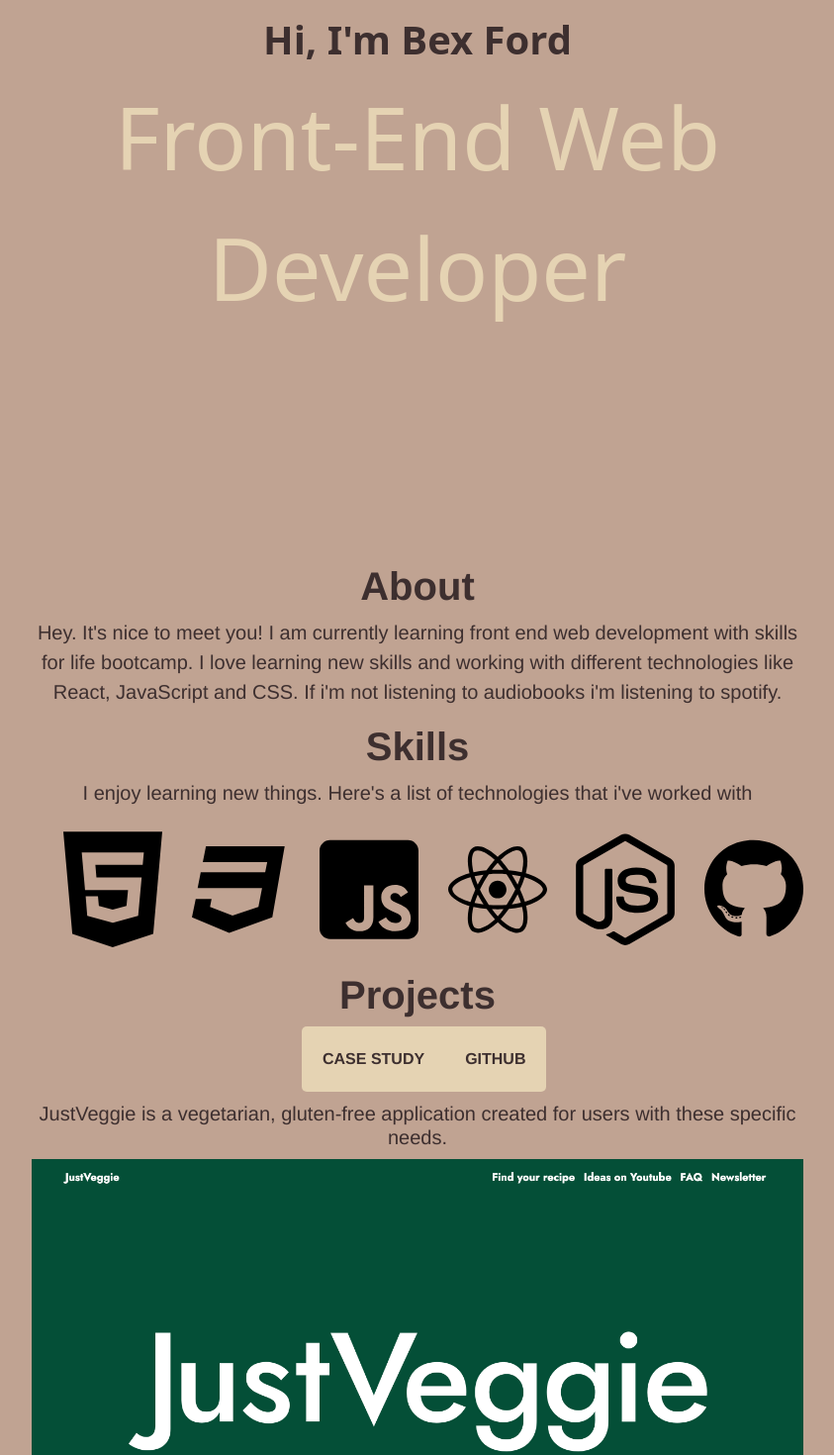
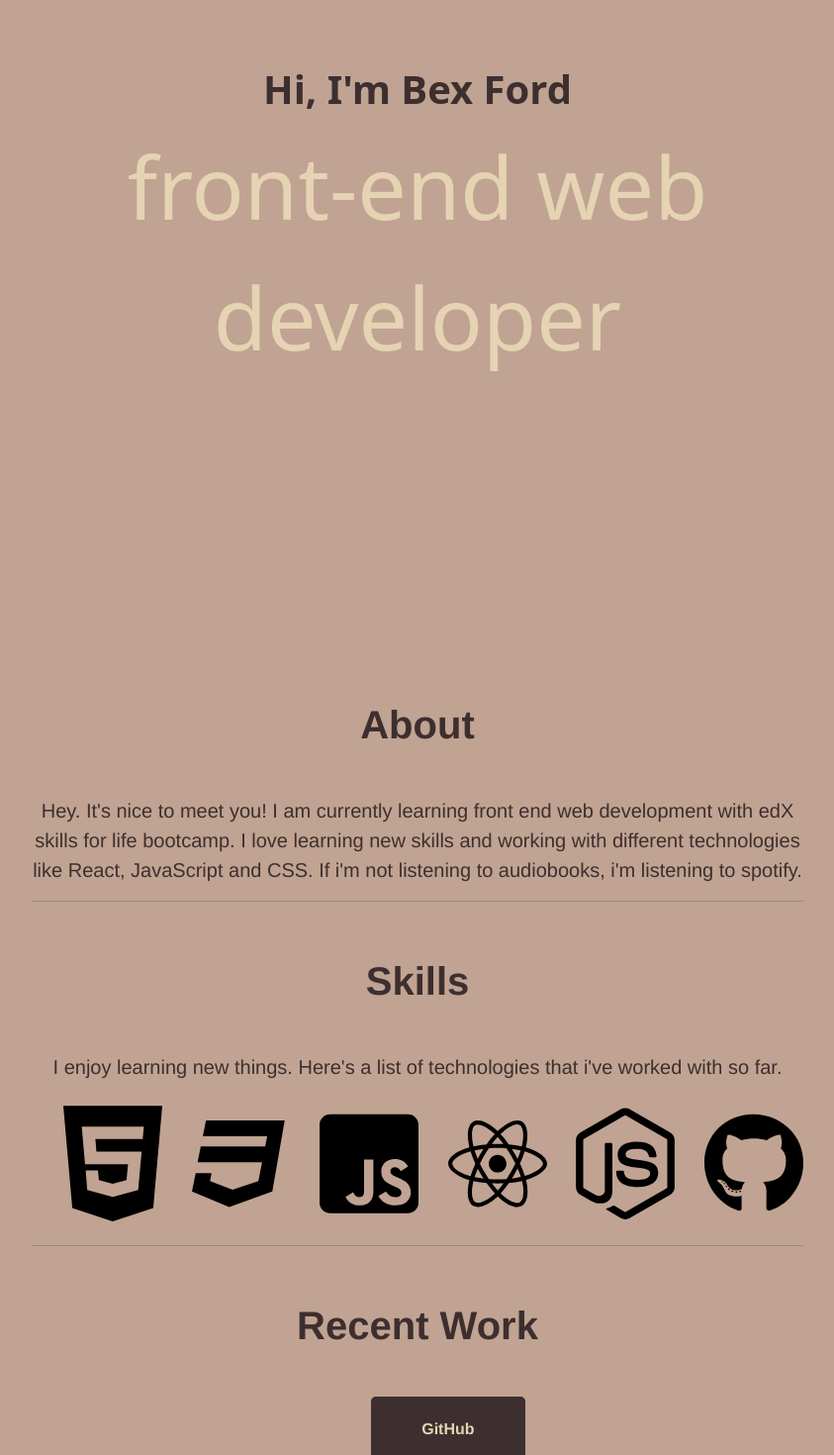
Before and after one commit to bex-ford/React-Portfolio, a React (Create React App) app: page / in a window 1280 px wide. Shown: the part 400-1870 px from the top of the page at 99% size, without its empty margins (218-1061 px from the left). Built offline with nearby package versions, Linux system fonts and the light colour scheme.

Commit message:
links to pages now working

```diff
--- a/src/App.css
+++ b/src/App.css
@@ -37,29 +37,38 @@
   }
 } */
 
+h2, h5 {
+  padding-top: 40px;
+  padding-bottom: 40px;
+}
+
 #navbarNav {
   justify-content: space-between;
   align-items: normal;
-}
+ }
 
 .card-deck .work-links {
-  background-color: #e5D3B3;
-  color: #3D2F2F;
+  background-color: #3D2F2F;
+  color: #e5D3B3;
   padding: 20px;
+  padding-right: 50px;
+  padding-left: 50px;
   border-radius: 5px;
   font-weight: bold;
+
 }
 
 .card-deck .work-links:hover {
-  background-color: #f5e7cf;
+  background-color: #e5D3B3;
 }
 
 .card-deck .btn-group {
-  margin-left: 35%;
+  margin-left: 44%;
+  background-color: #3D2F2F;
 }
 
 .card-deck .card-title {
-  margin-top: 10px;
+  margin-top: 20px;
   margin-bottom: 10px;
 }
 
@@ -70,3 +79,13 @@
 .skills-images svg {
   max-width: 100px;
 }
+
+.custom-card-img {
+  padding-bottom: 20px;
+}
+
+@media screen and (max-width:768px) {
+  nav {
+    flex: 0 0 100%;
+  }
+}
--- a/src/components/About.js
+++ b/src/components/About.js
@@ -15,10 +15,11 @@ function About() {
       <div>
         <p style={{ fontSize: "20px", textAlign: "center" }}>
           Hey. It's nice to meet you! I am currently learning front end web
-          development with skills for life bootcamp. I love learning new skills
+          development with edX skills for life bootcamp. I love learning new skills
           and working with different technologies like React, JavaScript and
-          CSS. If i'm not listening to audiobooks i'm listening to spotify.
+          CSS. If i'm not listening to audiobooks, i'm listening to spotify.
         </p>
+        <hr></hr>
       </div>
     </div>
   );
--- a/src/components/Home.js
+++ b/src/components/Home.js
@@ -3,11 +3,11 @@ import React from "react";
 const mystyle = {
   backgroundColor: "#C0A392",
   color: "#3D2F2F",
-  padding: "200px",
+  padding: "250px",
 };
 function Home() {
   return (
-    <div style={mystyle} className="d-flex flex-column p-3">
+    <div style={mystyle} className="d-flex flex-column p-3" id="home">
       <div style={mystyle}>
         <h1
           style={{
@@ -15,19 +15,24 @@ function Home() {
             fontSize: "2.5rem",
             paddingTop: "10px",
             fontWeight: "bold",
-            textAlign:"center"
+            textAlign: "center",
           }}
           className="display-4"
         >
           Hi, I'm Bex Ford
         </h1>
         <p
-          style={{ fontSize: "5.5rem", fontWeight: "3rem", color: "#e5D3B3", textAlign:"center"  }}
+          style={{
+            fontSize: "5.5rem",
+            fontWeight: "3rem",
+            color: "#e5D3B3",
+            textAlign: "center",
+          }}
           className="lead"
         >
-          Front-End Web Developer
+          front-end web developer
         </p>
-       </div>
+      </div>
     </div>
   );
 }
--- a/src/components/Navbar.js
+++ b/src/components/Navbar.js
@@ -27,35 +27,36 @@ function Navbar() {
       </button>
       <div style={mystyle} className="collapse navbar-collapse" id="navbarNav">
         <ul style={mystyle} className="navbar-nav">
+          <div>
             <img
               style={{ width: "120px", height: "130px", borderRadius: "50%" }}
               src={bf}
               alt="persons profile"
               className="custom-img"
             />
-
+          </div>
           <li className="nav-item">
-            <a style={mystyle} className="nav-link" href="/home">
+            <a style={mystyle} className="nav-link" href="#home">
               HOME <span className="sr-only"></span>
             </a>
           </li>
           <li className="nav-item">
-            <a style={mystyle} className="nav-link" href="about">
+            <a style={mystyle} className="nav-link" href="#about">
               ABOUT
             </a>
           </li>
           <li className="nav-item">
-            <a style={mystyle} className="nav-link" href="/skills">
+            <a style={mystyle} className="nav-link" href="#skills">
               SKILLS
             </a>
           </li>
           <li className="nav-item">
-            <a style={mystyle} className="nav-link" href="/work">
+            <a style={mystyle} className="nav-link" href="#work">
               WORK
             </a>
           </li>
           <li className="nav-item">
-            <a style={mystyle} className="nav-link" href="/contact">
+            <a style={mystyle} className="nav-link" href="#contact">
               CONTACT
             </a>
           </li>
@@ -63,7 +64,7 @@ function Navbar() {
             <a
               style={mystyle}
               className="nav-link"
-              href= {cv}
+              href={cv}
               target="_blank"
               rel="norefferer"
             >
@@ -71,6 +72,7 @@ function Navbar() {
             </a>
           </li>
         </ul>
+
         <div>
           <a
             style={{ mystyle, padding: "10px" }}
@@ -119,7 +121,6 @@ function Navbar() {
             </svg>
           </a>
         </div>
-
       </div>
     </nav>
   );
--- a/src/components/Skills.js
+++ b/src/components/Skills.js
@@ -10,11 +10,11 @@ const mystyle = {
 
 function Skills() {
   return (
-    <section style={mystyle} className="skills">
+    <section style={mystyle} className="skills"  id="skills">
       <h2 style={{ fontWeight: "bold", textAlign:"center", fontSize:"40px" }}>Skills</h2>
       <p style={{ fontSize: "20px", textAlign: "center" }}>
         I enjoy learning new things. Here's a list of technologies that i've
-        worked with
+        worked with so far.
       </p>
       <ul className="skills-images">
         <svg xmlns="http://www.w3.org/2000/svg" viewBox="0 0 384 512">
@@ -36,6 +36,7 @@ function Skills() {
           <path d="M165.9 397.4c0 2-2.3 3.6-5.2 3.6-3.3.3-5.6-1.3-5.6-3.6 0-2 2.3-3.6 5.2-3.6 3-.3 5.6 1.3 5.6 3.6zm-31.1-4.5c-.7 2 1.3 4.3 4.3 4.9 2.6 1 5.6 0 6.2-2s-1.3-4.3-4.3-5.2c-2.6-.7-5.5.3-6.2 2.3zm44.2-1.7c-2.9.7-4.9 2.6-4.6 4.9.3 2 2.9 3.3 5.9 2.6 2.9-.7 4.9-2.6 4.6-4.6-.3-1.9-3-3.2-5.9-2.9zM244.8 8C106.1 8 0 113.3 0 252c0 110.9 69.8 205.8 169.5 239.2 12.8 2.3 17.3-5.6 17.3-12.1 0-6.2-.3-40.4-.3-61.4 0 0-70 15-84.7-29.8 0 0-11.4-29.1-27.8-36.6 0 0-22.9-15.7 1.6-15.4 0 0 24.9 2 38.6 25.8 21.9 38.6 58.6 27.5 72.9 20.9 2.3-16 8.8-27.1 16-33.7-55.9-6.2-112.3-14.3-112.3-110.5 0-27.5 7.6-41.3 23.6-58.9-2.6-6.5-11.1-33.3 2.6-67.9 20.9-6.5 69 27 69 27 20-5.6 41.5-8.5 62.8-8.5s42.8 2.9 62.8 8.5c0 0 48.1-33.6 69-27 13.7 34.7 5.2 61.4 2.6 67.9 16 17.7 25.8 31.5 25.8 58.9 0 96.5-58.9 104.2-114.8 110.5 9.2 7.9 17 22.9 17 46.4 0 33.7-.3 75.4-.3 83.6 0 6.5 4.6 14.4 17.3 12.1C428.2 457.8 496 362.9 496 252 496 113.3 383.5 8 244.8 8zM97.2 352.9c-1.3 1-1 3.3.7 5.2 1.6 1.6 3.9 2.3 5.2 1 1.3-1 1-3.3-.7-5.2-1.6-1.6-3.9-2.3-5.2-1zm-10.8-8.1c-.7 1.3.3 2.9 2.3 3.9 1.6 1 3.6.7 4.3-.7.7-1.3-.3-2.9-2.3-3.9-2-.6-3.6-.3-4.3.7zm32.4 35.6c-1.6 1.3-1 4.3 1.3 6.2 2.3 2.3 5.2 2.6 6.5 1 1.3-1.3.7-4.3-1.3-6.2-2.2-2.3-5.2-2.6-6.5-1zm-11.4-14.7c-1.6 1-1.6 3.6 0 5.9 1.6 2.3 4.3 3.3 5.6 2.3 1.6-1.3 1.6-3.9 0-6.2-1.4-2.3-4-3.3-5.6-2z" />
         </svg>
       </ul>
+      <hr></hr>
     </section>
   );
 }
--- a/src/components/Work.js
+++ b/src/components/Work.js
@@ -11,53 +11,36 @@ const mystyle = {
 
 function Work() {
   return (
-    <div style={mystyle} className="card-deck">
-      <div
-        className=" col-sm-12 col-md-1 col-lg-12"
+    <div style={mystyle} className="card-deck"  id="work">
+      <div className=" col-sm-12 col-md-1 col-lg-12">
+        <h2
+          style={{ fontWeight: "bold", fontSize: "40px", textAlign: "center" }}
         >
-        <h2 style={{ fontWeight: "bold", fontSize:"40px", textAlign:"center" }}>Projects</h2>
-        <div className="btn-group">
+          Recent Work
+        </h2>
+        <div className="btn-group" >
           <a
-          // style={{
-          //   backgroundColor: "#e5D3B3",
-          //   padding: "20px",
-          //   // display: "inline-flex",
-          //   color: "#3D2F2F",
-          //   fontSize: "15px",
-          //   fontWeight: "bold",
-          //   fontFamily: "Helvetica Neue",
-          //   borderRadius: "5px",
-          // }}
             href="https://bex-ford.github.io/project-1/"
             className="btn work-links"
           >
-          CASE STUDY
-        </a>
-        <a
-          // style={{
-          //   backgroundColor: "#e5D3B3",
-          //   padding: "20px",
-          //   // display: "inline-flex",
-          //   color: "#3D2F2F",
-          //   fontSize: "15px",
-          //   fontWeight: "bold",
-          //   fontFamily: "Helvetica Neue",
-          //   borderRadius: "5px",
-          // }}
-          href="https://bex-ford.github.io/project-1/"
-          className="btn work-links"
-        >
-          GITHUB
+            GitHub
           </a>
         </div>
 
-        <h5 style={{ fontSize: "20px", textAlign:"center"}}className="card-title">JustVeggie is a vegetarian, gluten-free application created for users with these specific needs.  </h5>
+        <h5
+          style={{ fontSize: "20px", textAlign: "center" }}
+          className="card-title"
+        >
+          JustVeggie is a vegetarian, gluten-free application created for users
+          with these specific needs.{" "}
+        </h5>
+        <a href="https://bex-ford.github.io/project-1/">
           <img
             src={justveggie}
             className="card-img-top custom-card-img"
             alt="JustVeggie"
           />
-
+        </a>
       </div>
     </div>
   );
```
Lines whose indentation alone changed are shown as unchanged.
